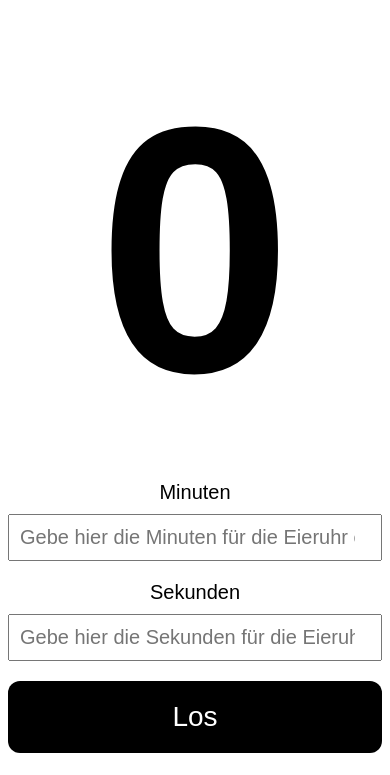
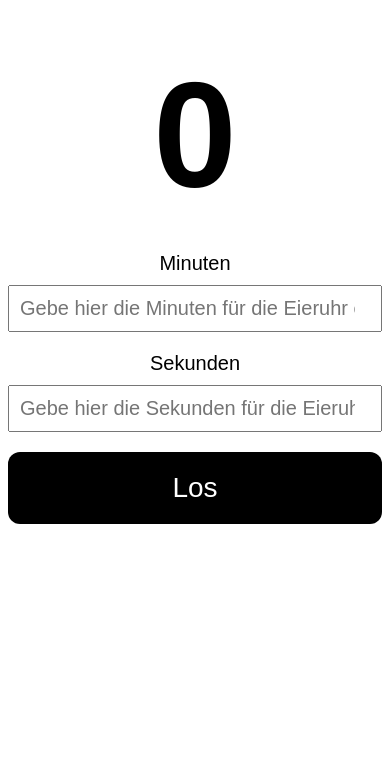
Before and after one commit to emilianscheel/static-egg-timer, a website: page index.html in a window 390 px wide. Shown: the part 69-844 px from the top of the page. Drawn offline with Linux system fonts and the light colour scheme.

Commit message:
fixes fontSize on mobile devices

```diff
--- a/index.html
+++ b/index.html
@@ -50,6 +50,18 @@
             text-align: center;
             font-weight: 900;
             margin: 30px 0px;
+        }
+
+        @media (max-width: 900px) {
+            #countdown {
+                font-size: 200px;
+            }
+        }
+
+        @media (max-width: 500px) {
+            #countdown {
+                font-size: 150px;
+            }
         }
 
         .container {
```
